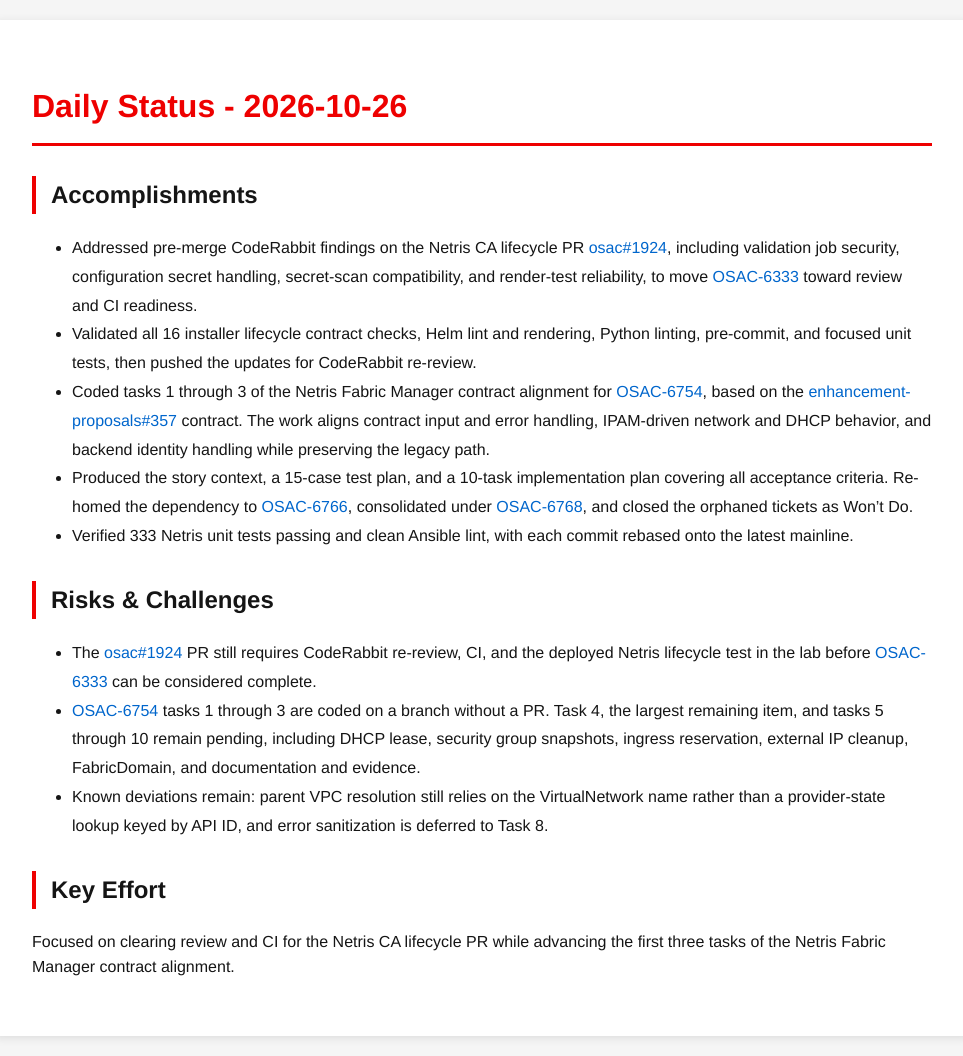
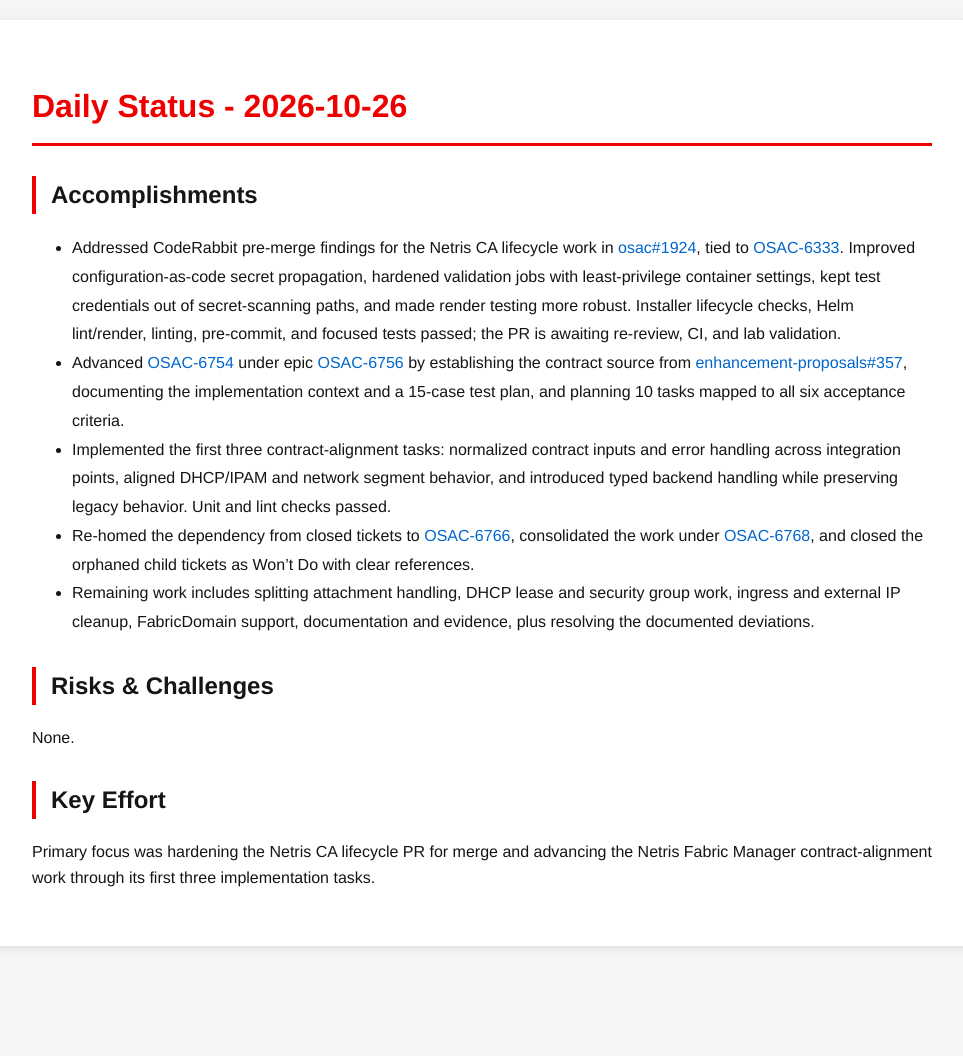
Before and after one commit to tzvatot/daily-status, a Jekyll site: the page built from 2026-10-26.md, in a window 1280 px wide. Shown: the whole page, without its empty margins (158-1121 px from the left). Built offline with Jekyll 4.4.1, drawn with Linux system fonts in a browser that asks for light colours; after the commit the page ends 966 px from its top, so only the background shows below that.

Commit message:
Daily status update - 2026-10-26

```diff
--- a/2026-10-26.md
+++ b/2026-10-26.md
@@ -7,16 +7,14 @@
 # Daily Status - 2026-10-26
 
 ## Accomplishments
-- Addressed pre-merge CodeRabbit findings on the Netris CA lifecycle PR [osac#1924](https://github.com/osac-project/osac/pull/1924), including validation job security, configuration secret handling, secret-scan compatibility, and render-test reliability, to move [OSAC-6333](https://redhat.atlassian.net/browse/OSAC-6333) toward review and CI readiness.
-- Validated all 16 installer lifecycle contract checks, Helm lint and rendering, Python linting, pre-commit, and focused unit tests, then pushed the updates for CodeRabbit re-review.
-- Coded tasks 1 through 3 of the Netris Fabric Manager contract alignment for [OSAC-6754](https://redhat.atlassian.net/browse/OSAC-6754), based on the [enhancement-proposals#357](https://github.com/osac-project/enhancement-proposals/pull/357) contract. The work aligns contract input and error handling, IPAM-driven network and DHCP behavior, and backend identity handling while preserving the legacy path.
-- Produced the story context, a 15-case test plan, and a 10-task implementation plan covering all acceptance criteria. Re-homed the dependency to [OSAC-6766](https://redhat.atlassian.net/browse/OSAC-6766), consolidated under [OSAC-6768](https://redhat.atlassian.net/browse/OSAC-6768), and closed the orphaned tickets as Won't Do.
-- Verified 333 Netris unit tests passing and clean Ansible lint, with each commit rebased onto the latest mainline.
+- Addressed CodeRabbit pre-merge findings for the Netris CA lifecycle work in [osac#1924](https://github.com/osac-project/osac/pull/1924), tied to [OSAC-6333](https://redhat.atlassian.net/browse/OSAC-6333). Improved configuration-as-code secret propagation, hardened validation jobs with least-privilege container settings, kept test credentials out of secret-scanning paths, and made render testing more robust. Installer lifecycle checks, Helm lint/render, linting, pre-commit, and focused tests passed; the PR is awaiting re-review, CI, and lab validation.
+- Advanced [OSAC-6754](https://redhat.atlassian.net/browse/OSAC-6754) under epic [OSAC-6756](https://redhat.atlassian.net/browse/OSAC-6756) by establishing the contract source from [enhancement-proposals#357](https://github.com/osac-project/enhancement-proposals/pull/357), documenting the implementation context and a 15-case test plan, and planning 10 tasks mapped to all six acceptance criteria.
+- Implemented the first three contract-alignment tasks: normalized contract inputs and error handling across integration points, aligned DHCP/IPAM and network segment behavior, and introduced typed backend handling while preserving legacy behavior. Unit and lint checks passed.
+- Re-homed the dependency from closed tickets to [OSAC-6766](https://redhat.atlassian.net/browse/OSAC-6766), consolidated the work under [OSAC-6768](https://redhat.atlassian.net/browse/OSAC-6768), and closed the orphaned child tickets as Won't Do with clear references.
+- Remaining work includes splitting attachment handling, DHCP lease and security group work, ingress and external IP cleanup, FabricDomain support, documentation and evidence, plus resolving the documented deviations.
 
 ## Risks & Challenges
-- The [osac#1924](https://github.com/osac-project/osac/pull/1924) PR still requires CodeRabbit re-review, CI, and the deployed Netris lifecycle test in the lab before [OSAC-6333](https://redhat.atlassian.net/browse/OSAC-6333) can be considered complete.
-- [OSAC-6754](https://redhat.atlassian.net/browse/OSAC-6754) tasks 1 through 3 are coded on a branch without a PR. Task 4, the largest remaining item, and tasks 5 through 10 remain pending, including DHCP lease, security group snapshots, ingress reservation, external IP cleanup, FabricDomain, and documentation and evidence.
-- Known deviations remain: parent VPC resolution still relies on the VirtualNetwork name rather than a provider-state lookup keyed by API ID, and error sanitization is deferred to Task 8.
+None.
 
 ## Key Effort
-Focused on clearing review and CI for the Netris CA lifecycle PR while advancing the first three tasks of the Netris Fabric Manager contract alignment.
+Primary focus was hardening the Netris CA lifecycle PR for merge and advancing the Netris Fabric Manager contract-alignment work through its first three implementation tasks.
```
